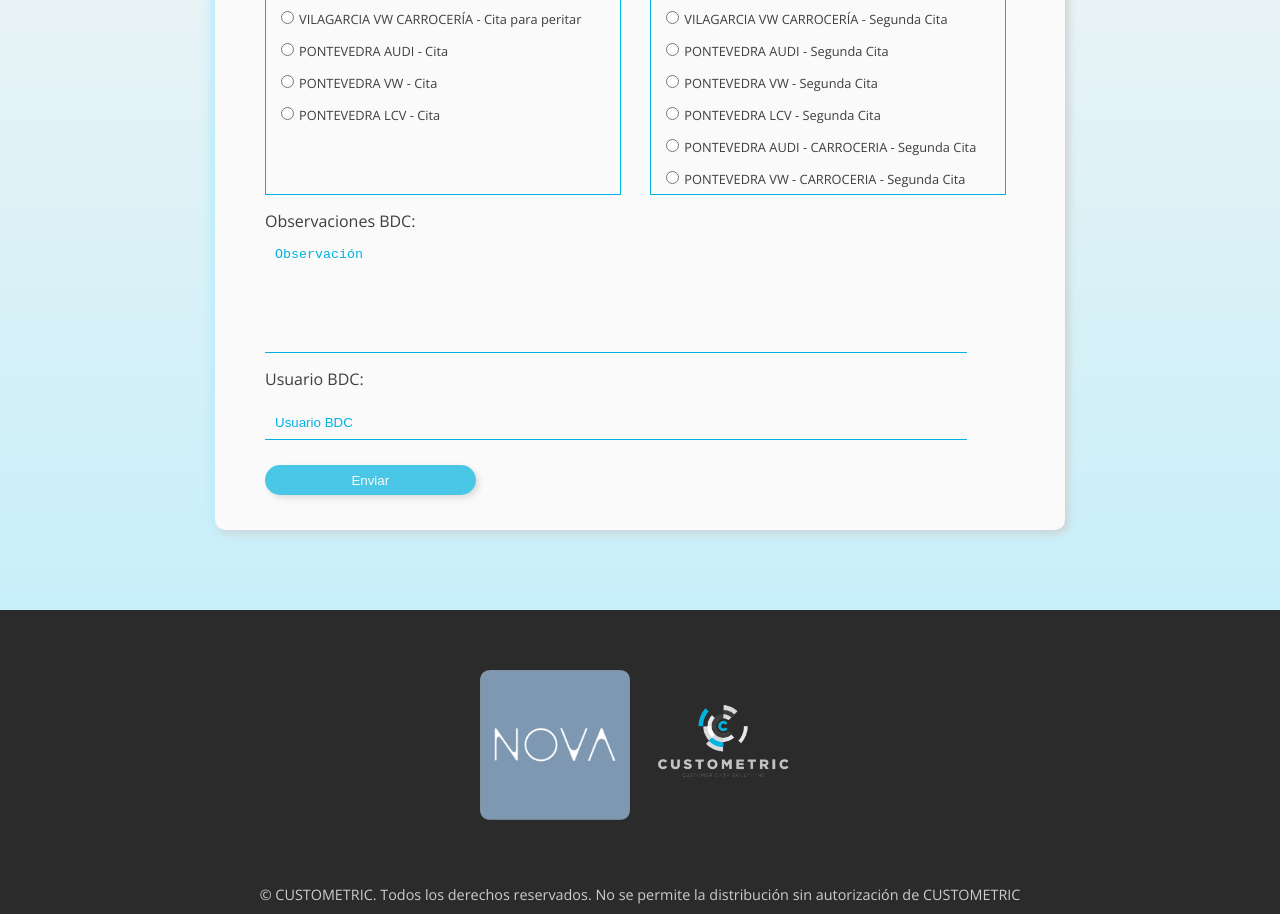
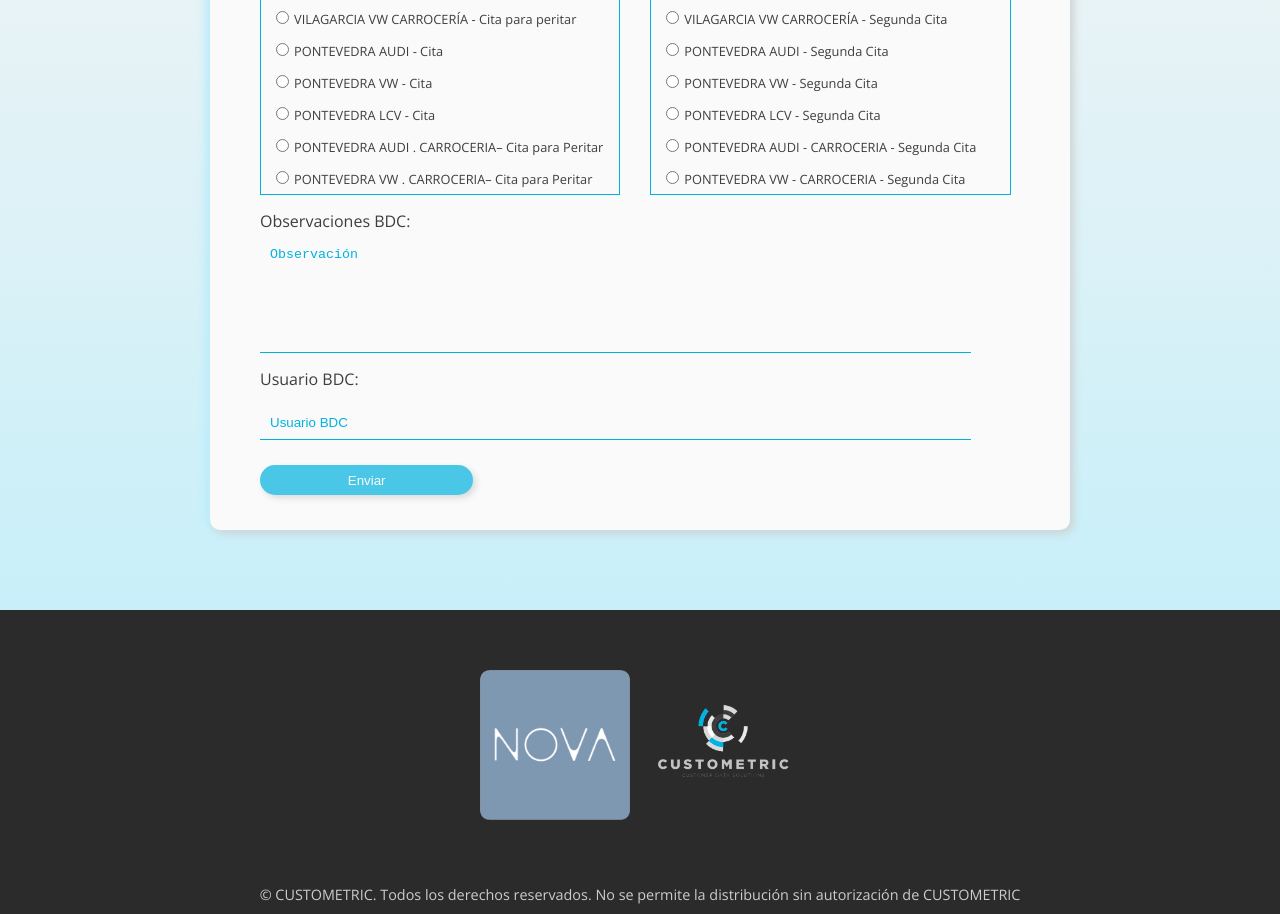
Before and after one commit to explotacionDatos/form-leads-rumbao, a React (Vite) app: page / in a window 1280 px wide. Shown: the part 780-1694 px from the top of the page. Built offline with nearby package versions, Linux system fonts and the light colour scheme.

Commit message:
commit: formUpdate 25/03/2024

```diff
--- a/src/components/Form.jsx
+++ b/src/components/Form.jsx
@@ -42,10 +42,9 @@ const Form = () => {
   //CHECKLIST TALLER------------------------------------------------------------------------
   const items = taller.data;
 
-
   //ORIGEN BDC
   const itemsBDC = items.map((item) => {
-    if (item.id <= 12) {
+    if (item.id <= 14) {
       return (
         <div className="mv__items" key={item.id}>
           <Controller
@@ -57,7 +56,6 @@ const Form = () => {
             )}
           />
 
-
           <label htmlFor={item.title}>{item.title}</label>
         </div>
       );
@@ -65,7 +63,7 @@ const Form = () => {
   });
   //ORIGEN POSTVENTA
   const itemsPostventa = items.map((item) => {
-    if (item.id >= 13) {
+    if (item.id >= 15) {
       return (
         <div className="mv__items" key={item.id}>
           <Controller
@@ -274,8 +272,6 @@ const Form = () => {
           Usar 00+CODIGO PAIS+NUMERO (sin espacios ni simbolos) ej.
           0034620527172
         </span>
-
-
       </div>
       <div className="form__items">
         <div className="form__items__lbl">
@@ -349,7 +345,6 @@ const Form = () => {
       {/*-----------------------------TALLER----------------------------------------*/}
       {/*-----------------------------MOTIVO VISITA---------------------------------*/}
 
-
       {/*<div className="form__items">
 
 
@@ -399,7 +394,6 @@ const Form = () => {
 
 
       </div>*/}
-
 
       {/*-----------------------------MOTIVO VISITA---------------------------------*/}
       {/*-----------------------------OBSERVACIONES---------------------------------*/}
--- a/src/components/taller.json
+++ b/src/components/taller.json
@@ -69,74 +69,86 @@
     },
     {
         "id":13,
+        "title":"PONTEVEDRA AUDI . CARROCERIA– Cita para Peritar",
+        "campaignId":1650,
+        "priorityGroupId":8315
+    },
+    {
+        "id":14,
+        "title":"PONTEVEDRA VW . CARROCERIA– Cita para Peritar",
+        "campaignId":1644,
+        "priorityGroupId":8288
+    },
+    {
+        "id":15,
         "title":"VIGO AUDI - Segunda Cita",
         "campaignId":1640,
         "priorityGroupId":8283
     },
     {
-        "id":14,
+        "id":16,
         "title":"VIGO VW - Segunda Cita",
         "campaignId":1646,
         "priorityGroupId":8290
     }, {
-        "id":15,
+        "id":17,
         "title":"VIGO LCV- Segunda Cita",
         "campaignId":1646,
         "priorityGroupId":8290
     }, {
-        "id":16,
+        "id":18,
         "title":"VIGO AUDI CARROCERÍA - Segunda Cita",
         "campaignId":1648,
         "priorityGroupId":8313
     }, {
-        "id":17,
+        "id":19,
         "title":"VIGO VW CARROCERÍA - Segunda Cita",
         "campaignId":1642,
         "priorityGroupId":8285
     },{
-        "id":18,
+        "id":20,
         "title":"VILAGARCIA AUDI - Segunda Cita",
         "campaignId":1640,
         "priorityGroupId":8283
     },{
-        "id":19,
+        "id":21,
         "title":"VILAGARCIA VW - Segunda Cita",
         "campaignId":1646,
         "priorityGroupId":8290
     },{
-        "id":20,
+        "id":22,
         "title":"VILAGARCIA AUDI CARROCERÍA - Segunda Cita",
         "campaignId":1648,
         "priorityGroupId":8313
     },{
-        "id":21,
+        "id":23,
         "title":"VILAGARCIA VW CARROCERÍA - Segunda Cita",
         "campaignId":1642,
         "priorityGroupId":8285
     },
     {
-        "id":22,
+        "id":24,
         "title":"PONTEVEDRA AUDI - Segunda Cita",
         "campaignId":1640,
         "priorityGroupId":8283
     },
     {
-        "id":23,
+        "id":25,
         "title":"PONTEVEDRA VW - Segunda Cita",
         "campaignId":1646,
         "priorityGroupId":8290
     },{
-        "id":24,
+        "id":26,
         "title":"PONTEVEDRA LCV - Segunda Cita",
         "campaignId":1646,
         "priorityGroupId":8290
     },{
-        "id":25,
+        "id":27,
         "title":"PONTEVEDRA AUDI - CARROCERIA - Segunda Cita",
         "campaignId":1648,
         "priorityGroupId":8313
     },{
-        "id":26,
+        "id":28,
         "title":"PONTEVEDRA VW - CARROCERIA - Segunda Cita",
         "campaignId":1642,
         "priorityGroupId":8285
--- a/src/scss/layout/form.scss
+++ b/src/scss/layout/form.scss
@@ -3,7 +3,7 @@
     flex-direction: column;
     align-items: flex-start;
     width: 100%;
-    max-width:850px;
+    max-width:860px;
     margin: 20px;
     background-color: var(--sc-color-wh);
     border-radius: 10px;
```
